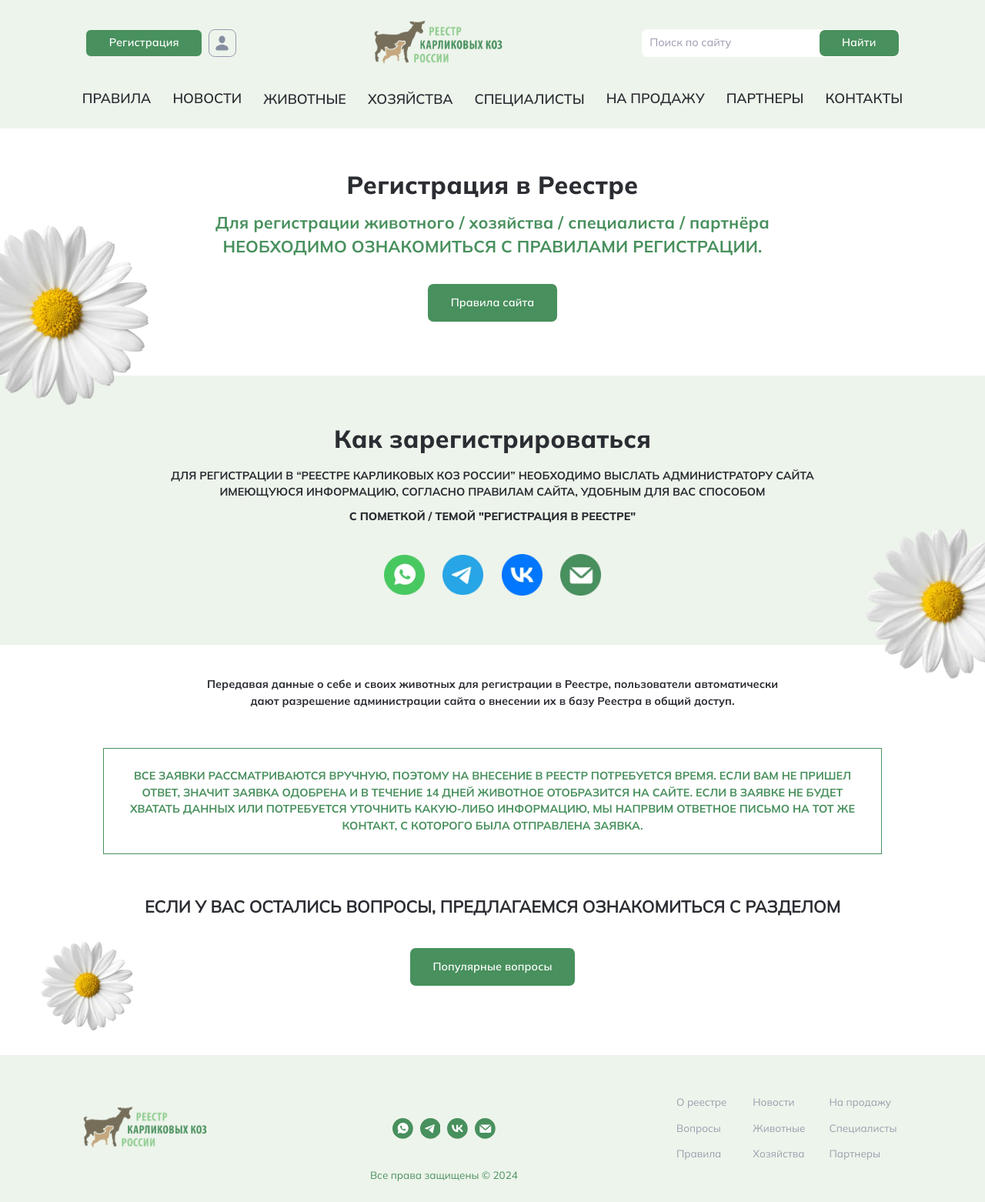
After one commit to NeoScripter/Tiny-Goats, a Laravel app: page /register in a window 1280 px wide. The commit adds this page. Shown: the whole page at 77% size. Run offline with Laravel 10, Linux system fonts and the light colour scheme; style sheets or scripts are compiled from the project's sources.

Commit message:
finished the layout of the register page

```diff
--- a/resources/sass/app.scss
+++ b/resources/sass/app.scss
@@ -22,3 +22,4 @@
 @import "pages/user/news";
 @import "pages/user/faq";
 @import "pages/user/search-animals";
+@import "pages/user/register";
--- a/resources/sass/base/_reset.scss
+++ b/resources/sass/base/_reset.scss
@@ -54,7 +54,6 @@ li {
 p,
 li,
 figcaption {
-    max-width: 65ch;
     text-wrap: pretty;
 }
 a {
--- a/resources/sass/base/_typography.scss
+++ b/resources/sass/base/_typography.scss
@@ -12,7 +12,7 @@
     font-family: 'ExtraBold';
     src: url('/resources/fonts/Mulish-ExtraBold.woff2') format('woff2'),
         url('/resources/fonts/Mulish-ExtraBold.woff') format('woff');
-    font-weight: bold;
+    font-weight: 800;
     font-style: normal;
     font-display: swap;
 }
@@ -108,6 +108,8 @@
 
     @if ($font-weight == bold) {
         font-family: 'Bold';
+    } @else if ($font-weight == 900) {
+        font-family: 'ExtraBold';
     } @else {
         font-family: 'Regular';
     }
@@ -120,13 +122,17 @@
     line-height: 120%;
 }
 
-@mixin fs24() {
+@mixin fs24($font-weight: bold) {
     font-size: vw(24px);
     font-style: normal;
-    font-family: 'Bold';
-    font-weight: 700;
     line-height: 120%;
     letter-spacing: vw(0.12px);
+
+    @if ($font-weight == bold) {
+        font-family: 'Bold';
+    } @else {
+        font-family: 'Regular';
+    }
 }
 
 @mixin fs36() {
--- a/resources/sass/layout/_footer.scss
+++ b/resources/sass/layout/_footer.scss
@@ -59,7 +59,12 @@
     row-gap: vw(13px);
     a {
         color: color("gray", "light");
+        transition: color 0.3s ease;
         @include fs15();
+
+        @include hover() {
+            color: color("green");
+        }
     }
 
     .footer__link--active {
--- a/resources/sass/layout/_header.scss
+++ b/resources/sass/layout/_header.scss
@@ -82,6 +82,7 @@
 }
 .lg-header__nav-dropdown {
     position: absolute;
+    z-index: 10;
     top: vw(28px);
     left: 50%;
     transform: translateX(-50%);
@@ -208,6 +209,7 @@
     position: relative;
 }
 .header__nav-dropdown {
+    z-index: 10;
     position: absolute;
     top: vw(28px);
     left: 50%;
--- /dev/null
+++ b/resources/sass/pages/user/_register.scss
@@ -0,0 +1,154 @@
+.register {
+    text-align: center;
+
+    .preview {
+        position: relative;
+        padding-block: vw(61px) vw(79px);
+        & > * {
+            margin-inline: auto;
+        }
+    }
+
+    .preview__image {
+        width: vw(284px);
+        height: vw(284px);
+        position: absolute;
+        z-index: 2;
+        left: -4%;
+        bottom: -15%;
+
+        img {
+            @include image();
+        }
+    }
+
+    .preview__title {
+        margin-bottom: vw(20px);
+        @include fs36();
+    }
+
+    .preview__prg {
+        margin-bottom: vw(6px);
+        color: color("green");
+        @include fs24();
+    }
+
+    .preview__uppercase {
+        margin-bottom: vw(39px);
+        color: color("green");
+        text-transform: uppercase;
+        @include fs24();
+    }
+
+    .preview__btn {
+        @include btn-large();
+    }
+
+    .instructions {
+        background-color: color("green", "extra-light");
+        position: relative;
+        padding-block: vw(71px) vw(72px);
+        & > * {
+            margin-inline: auto;
+        }
+    }
+
+    .instructions__image {
+        position: absolute;
+        width: vw(237px);
+        height: vw(237px);
+        z-index: 2;
+        right: -4%;
+        bottom: -15%;
+
+        img {
+            @include image();
+        }
+    }
+
+    .instructions__title {
+        margin-bottom: vw(20px);
+        @include fs36();
+    }
+
+    .instructions__paragraph {
+        text-transform: uppercase;
+        width: vw(992px);
+        margin-bottom: vw(12px);
+        @include fs16(bold);
+    }
+
+    .instructions__bold {
+        text-transform: uppercase;
+        margin-bottom: vw(42px);
+        @include fs16(900);
+    }
+
+    .instructions__socials {
+        display: flex;
+        align-items: center;
+        justify-content: center;
+        gap: vw(26px);
+    }
+
+    .instructions__social {
+        display: block;
+        width: vw(60px);
+        height: vw(60px);
+
+        img {
+            @include image(contain);
+        }
+    }
+
+    .notice {
+        position: relative;
+        padding-block: vw(47px) vw(101px);
+        & > * {
+            margin-inline: auto;
+        }
+    }
+
+    .notice__image {
+        position: absolute;
+        width: vw(141px);
+        height: vw(141px);
+        z-index: 2;
+        left: 4%;
+        bottom: 5%;
+
+        img {
+            @include image();
+        }
+    }
+
+    .notice__title {
+
+        width: vw(861px);
+        margin-bottom: vw(56px);
+
+        @include fs16();
+    }
+
+    .notice__description {
+        width: vw(1139px);
+        padding: vw(28px);
+        text-transform: uppercase;
+        margin-bottom: vw(63px);
+        color: color('green');
+        border: vw(2px) solid color('green');
+
+        @include fs16();
+    }
+
+    .notice__prompt {
+
+        margin-bottom: vw(45px);
+        text-transform: uppercase;
+        @include fs24(400);
+    }
+
+    .notice__link {
+        @include btn-large();
+    }
+}
--- a/resources/views/components/partials/header.blade.php
+++ b/resources/views/components/partials/header.blade.php
@@ -3,7 +3,7 @@
     <div class="header__headline">
 
         <div class="header__signup">
-            <a href="" class="header__signup-link">Регистрация</a>
+            <a href="/register" class="header__signup-link">Регистрация</a>
 
             <div class="header__user-icon">
                 <img src="{{ asset('images/svgs/user.svg') }}" alt="Иконка пользователя">
--- a/resources/views/components/partials/large-header.blade.php
+++ b/resources/views/components/partials/large-header.blade.php
@@ -3,7 +3,7 @@
     <div class="lg-header__headline">
 
         <div class="lg-header__signup">
-            <a href="" class="lg-header__signup-link">Регистрация</a>
+            <a href="/register" class="lg-header__signup-link">Регистрация</a>
 
             <div class="lg-header__user-icon">
                 <img src="{{ asset('images/svgs/user.svg') }}" alt="Иконка пользователя">
--- /dev/null
+++ b/resources/views/users/register.blade.php
@@ -0,0 +1,69 @@
+<x-layouts.app>
+
+    <x-partials.header />
+
+    <div class="register">
+
+        <section class="preview">
+            <img src="{{ asset('/images/pages/user/rules/rules-2.webp') }}" alt="" class="preview__image">
+
+            <h1 class="preview__title">Регистрация в Реестре</h1>
+
+            <p class="preview__prg">Для регистрации животного / хозяйства / специалиста / партнёра</p>
+
+            <p class="preview__uppercase">необходимо ознакомиться с правилами регистрации.</p>
+
+            <a href="/rules" class="preview__btn">Правила сайта</a>
+        </section>
+
+        <section class="instructions">
+
+            <img src="{{ asset('/images/pages/user/rules/rules-3.webp') }}" alt="Ромашка" aria-label="hidden" class="instructions__image">
+
+            <h2 class="instructions__title">Как зарегистрироваться</h2>
+
+            <p class="instructions__paragraph">Для регистрации в “Реестре карликовых коз России” необходимо Выслать Администратору сайта имеющуюся информацию, согласно правилам сайта,  удобным для вас способом</p>
+
+            <p class="instructions__bold">с пометкой / темой  "Регистрация в Реестре"</p>
+
+            <div class="instructions__socials">
+                @php
+                    $paths = [
+                        'https://wa.me/+79521872133',
+                        'https://t.me/reestrkoz',
+                        'https://vk.com/club22792383',
+                        'mailto:reestrkoz@yandex.ru'
+                    ]
+                @endphp
+
+                @for ($i = 1; $i < 5; $i++)
+                    <a href={{ $paths[$i - 1] }} class="instructions__social">
+                        <img src="{{ asset('/images/pages/user/register/register-' . $i . '.webp') }}" alt="Ромашка" aria-label="hidden">
+                    </a>
+                @endfor
+            </div>
+
+        </section>
+
+        <section class="notice">
+
+            <img src="{{ asset('/images/pages/user/rules/rules-3.webp') }}" alt="Ромашка" aria-label="hidden" class="notice__image">
+
+            <h3 class="notice__title">Передавая данные о себе и своих животных для регистрации в Реестре, пользователи автоматически дают разрешение администрации сайта о внесении их в базу Реестра в общий доступ.</h3>
+
+            <div class="notice__description">
+                Все заявки рассматриваются вручную, поэтому на внесение в реестр потребуется время. Если вам не пришел ответ, значит заявка одобрена и в течение 14 дней животное отобразится на сайте. Если в заявке не будет хватать данных или потребуется уточнить какую-либо информацию, мы напрвим ответное письмо на тот же контакт, с которого была отправлена заявка.
+            </div>
+
+            <h4 class="notice__prompt">Если у вас остались вопросы, предлагаемся ознакомиться с разделом</h4>
+
+            <a href="/faq" class="notice__link">Популярные вопросы</a>
+
+        </section>
+
+    </div>
+
+
+    <x-partials.footer />
+
+</x-layouts.app>
--- a/routes/web.php
+++ b/routes/web.php
@@ -40,3 +40,7 @@ Route::get('/news/1', function () {
 Route::get('/search-animals', function () {
     return view('users.search-animals');
 });
+
+Route::get('/register', function () {
+    return view('users.register');
+});
```
Also changed, not shown: public/images/pages/user/register/register-1.webp (added), public/images/pages/user/register/register-2.webp (added), public/images/pages/user/register/register-3.webp (added), public/images/pages/user/register/register-4.webp (added).
